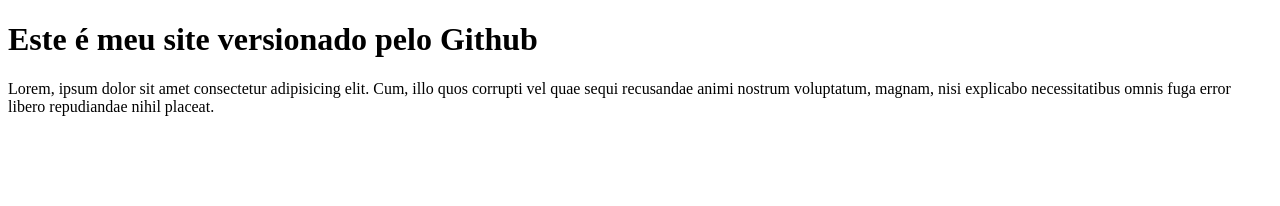
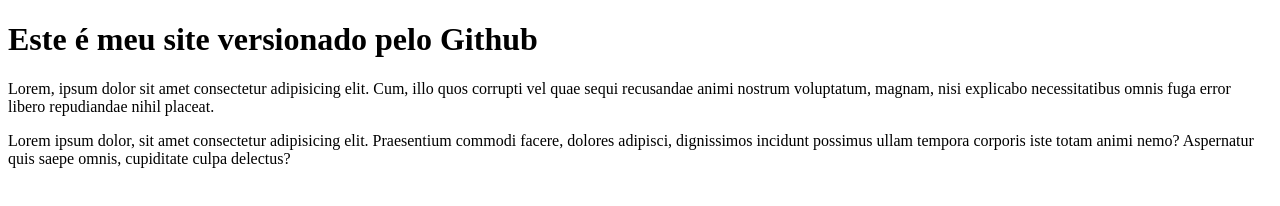
Before and after one commit to MatheusDaCunha/Curso-de-GitHub, a plain HTML site: page site-teste/index.html in a window 1280 px wide. Drawn offline with Linux system fonts and the light colour scheme.

Commit message:
Adicionei um parágrafo

```diff
--- a/site-teste/index.html
+++ b/site-teste/index.html
@@ -8,5 +8,6 @@
 <body>
     <h1>Este é meu site versionado pelo Github</h1>
     <p>Lorem, ipsum dolor sit amet consectetur adipisicing elit. Cum, illo quos corrupti vel quae sequi recusandae animi nostrum voluptatum, magnam, nisi explicabo necessitatibus omnis fuga error libero repudiandae nihil placeat.</p>
+    <p>Lorem ipsum dolor, sit amet consectetur adipisicing elit. Praesentium commodi facere, dolores adipisci, dignissimos incidunt possimus ullam tempora corporis iste totam animi nemo? Aspernatur quis saepe omnis, cupiditate culpa delectus?</p>
 </body>
 </html>
```
